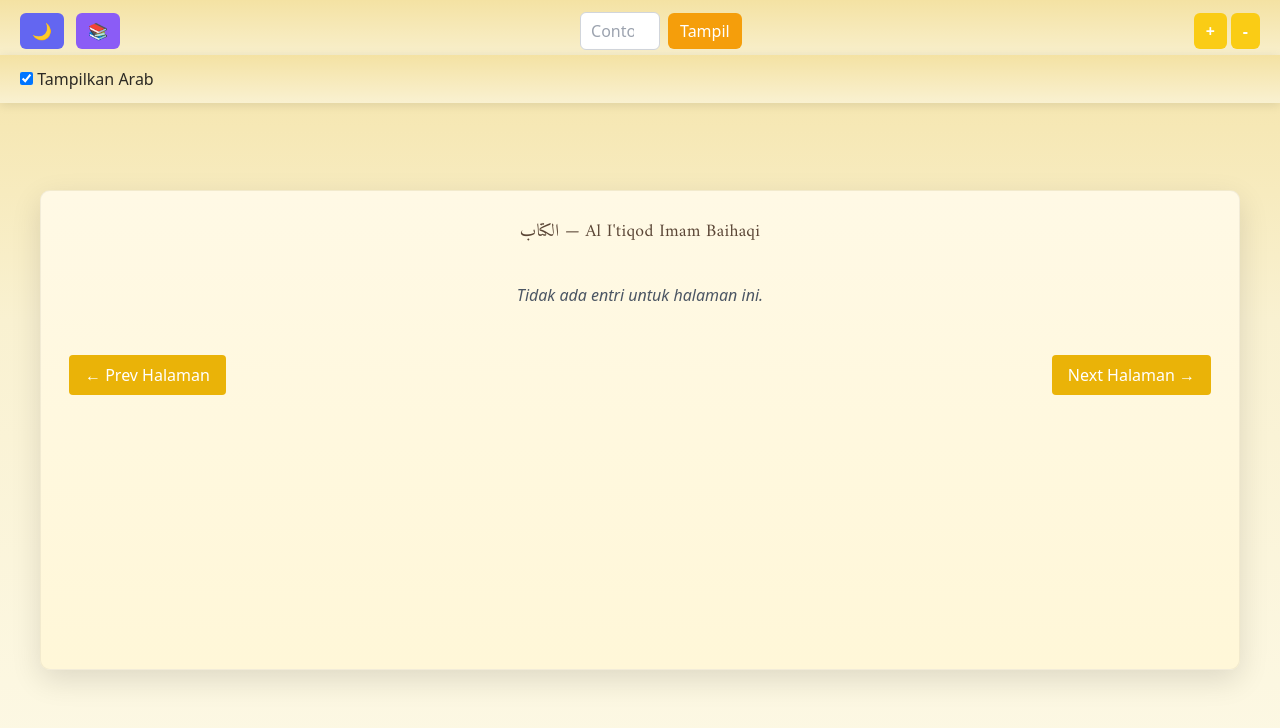
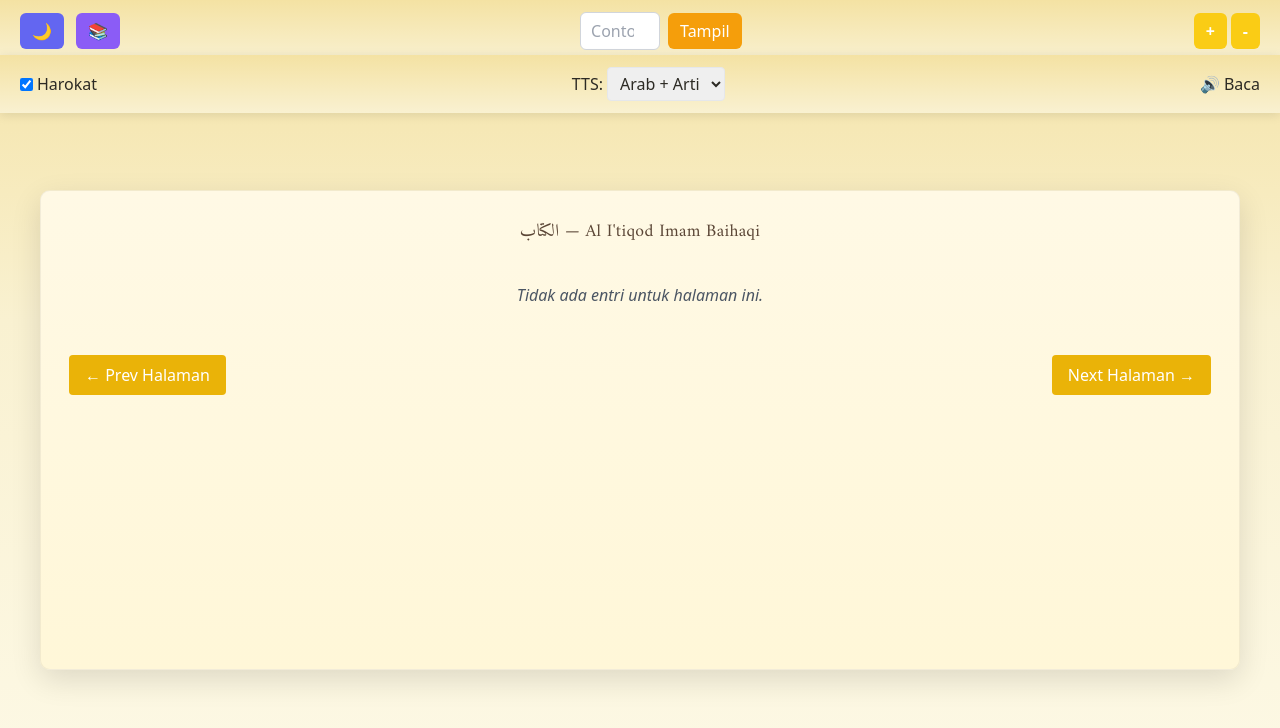
Before and after one commit to nu2883/kitab, a plain HTML site: page index.html in a window 1280 px wide. Drawn offline with nearby package versions, Linux system fonts and the light colour scheme.

Commit message:
Update index.html
Signed-off-by: nu2883 <39821900+nu2883@users.noreply.github.com>

```diff
--- a/index.html
+++ b/index.html
@@ -122,6 +122,7 @@
             justify-content: space-between;
             align-items: center;
         }
+
         .header-controls1 {
             position: fixed;
             top: 55px;
@@ -374,8 +375,15 @@
         }
 
         @keyframes fadeIn {
-            from { opacity: 0; transform: translate(-50%, -10px); }
-            to { opacity: 1; transform: translate(-50%, 0); }
+            from {
+                opacity: 0;
+                transform: translate(-50%, -10px);
+            }
+
+            to {
+                opacity: 1;
+                transform: translate(-50%, 0);
+            }
         }
 
         .theme-toggle {
@@ -473,21 +481,40 @@
             </div>
 
         </div>
-            <div class="header-controls1">
-                <label>
-                    <input type="checkbox" v-model="showArabic"> Tampilkan Arab
+        <div class="header-controls1 flex items-center gap-3">
+            <label class="flex items-center gap-1">
+                <input type="checkbox" v-model="showArabic">
+                <span>Harokat</span>
             </label>
+
+            <!-- Pilihan Mode TTS -->
+            <label class="flex items-center gap-1">
+                <span>TTS:</span>
+                <select v-model="ttsMode" class="border rounded px-2 py-1">
+                    <option value="arab-arti">Arab + Arti</option>
+                    <option value="arab">Arab saja</option>
+                </select>
+            </label>
+
+            <!-- Tombol Baca -->
+            <button @click="startReading(fullText, 'arab-arti')">
+                🔊 Baca
+            </button>
         </div>
+
+
 
         <!-- Fixed Bubble Dialog -->
         <div v-if="activeBubble" class="bubble-dialog-fixed">
-            <div class="bubble-header">{{ activeBubble.part }}</div>
+            <!-- {{activeBubble}} -->
+            <div class="bubble-header">{{ activeBubble.item.arab }}</div>
             <div class="bubble-content">
                 <div class="bubble-meaning">{{ activeBubble.item.arti || '(tidak ada)' }}</div>
                 <div class="bubble-kedudukan">{{ activeBubble.item.kedudukan || '(tidak ada)' }}</div>
             </div>
             <div class="bubble-actions">
-                <button class="bubble-btn bubble-btn-primary" @click="addToMyDictionary(activeBubble.item, activeBubble.part)">
+                <button class="bubble-btn bubble-btn-primary"
+                    @click="addToMyDictionary(activeBubble.item, activeBubble.part)">
                     Simpan
                 </button>
                 <button class="bubble-btn bubble-btn-secondary" @click="closeBubble">
@@ -543,9 +570,10 @@
                 <div v-if="pageRows.length === 0" class="p-8 text-center text-gray-600 italic">Tidak ada entri untuk
                     halaman ini.</div>
 
-<div v-if="pageRows.length" class="page-paragraph" :style="{ fontSize: fontSizeArabic + 'px' }" aria-live="polite">
+                <div v-if="pageRows.length" class="page-paragraph" :style="{ fontSize: fontSizeArabic + 'px' }"
+                    aria-live="polite">
                     <div>
-
+                        <!-- {{pageRows}} -->
                     </div>
                     <template v-for="(item, idx) in pageRows">
                         <template v-for="(part, j) in splitWords(showArabic ? item.arab : item.noHarokat)">
@@ -577,8 +605,18 @@
                 return {
                     GAS_BASE: 'https://script.google.com/macros/s/AKfycby025S9w4zqYOhMzReoyu2EOauP-7uVJZCFbCiC_lrclg9WXNapzwxGwo7LLW7sV15G6A/exec',
                     darkMode: false,
+                    speaking: false,
+                    showArabic: true,
+                    ttsMode: 'arab-arti',   // default
+                    speaking: false,
+                    sentences: [],
+                    currentSentenceIndex: 0,
+                    currentUtterance: null,
+                    active: null,      // biar nggak error [Vue warn]: active undefined
                     showArabic: true, // New data property
                     noHalaman: null,
+                    active: null,           // <--- tambahkan ini
+                    activeBubble: null,     // jika masih pakai juga
                     loading: false,
                     raw: null,
                     rows: [],
@@ -591,10 +629,134 @@
                 };
             },
             computed: {
+fullText() {
+    if (!this.pageRows || this.pageRows.length === 0) {
+      return '';
+    }
+
+    // Gabungkan seluruh teks berdasarkan mode yang dipilih
+    if (this.ttsMode === 'arab-arti') {
+      return this.pageRows.map(row => `${row.latin}. ${row.arti}.`).join(' ');
+    } else { // 'arab' atau mode lainnya
+      return this.pageRows.map(row => `${row.latin}.`).join(' ');
+    }
+  },
                 readUrl() { return this.GAS_BASE + '?action=read&table=query1'; },
                 insertUrlBase() { return this.GAS_BASE + '?action=insert&table=request&data='; }
             },
             methods: {
+                // -----------------------------
+                // TTS using your startReading()
+                // -----------------------------
+                  async startReading(text = '', mode = '') {
+    // Tombol 'Baca' global tidak menggunakan 'activeBubble'
+    if (this.speaking) {
+      this.stopReading();
+      return;
+    }
+
+    let source = text;
+    if (!source || !String(source).trim()) {
+      alert('Tidak ada teks untuk dibaca.');
+      return;
+    }
+
+    this._readMode = mode;
+    const cleaned = source.replace(/\*/g, '').replace(/Artinya/g, ' ').trim();
+
+    // Pecah menjadi kalimat berdasarkan tanda baca
+    let parts = cleaned.split(/(?<=[.!?,؛؟،\u060C\u061F])\s+/);
+    parts = parts.map(s => s.trim()).filter(Boolean);
+
+    this.sentences = parts;
+    this.currentSentenceIndex = 0;
+    this.speaking = true;
+
+    await this.readNextSentence();
+  },
+
+  async readNextSentence() {
+    // Logika penentuan bahasa yang diperbarui
+    if (!this.speaking) return;
+    if (!this.sentences || this.currentSentenceIndex >= this.sentences.length) {
+      this.speaking = false;
+      this.currentSentenceIndex = 0;
+      this.currentUtterance = null;
+      return;
+    }
+
+    const text = String(this.sentences[this.currentSentenceIndex] || '').trim();
+    if (!text) {
+      this.currentSentenceIndex++;
+      return this.readNextSentence();
+    }
+
+    // Tentukan bahasa berdasarkan mode dan konten teks
+    const mode = this._readMode;
+    let langPref;
+
+    // Untuk mode 'arab-arti', kita deteksi bahasa dari konten
+    if (mode === 'arab-arti') {
+      const isIndonesian = /[a-zA-Z]/.test(text) && (text.toLowerCase().includes('mendengar') || text.toLowerCase().includes('ibnu'));
+      langPref = isIndonesian ? 'id' : 'id'; // Latin dibaca Inggris, Arti dibaca Indonesia
+    } else {
+      // Untuk mode 'arab' (yang sekarang membaca latin), pakai 'en'
+      langPref = 'en';
+    }
+
+    try {
+      window.speechSynthesis.cancel();
+      const u = new SpeechSynthesisUtterance(text);
+      const loadedVoices = window.speechSynthesis.getVoices() || [];
+
+      let chosen = loadedVoices.find(v => v.lang && v.lang.toLowerCase().startsWith(langPref));
+      if (!chosen) chosen = loadedVoices.find(v => v.lang && v.lang.toLowerCase().includes(langPref));
+      if (!chosen && loadedVoices.length) chosen = loadedVoices[0];
+
+      if (chosen) {
+        u.voice = chosen;
+        u.lang = chosen.lang || langPref;
+      } else {
+        u.lang = (langPref === 'ar') ? 'ar-SA' : (langPref === 'id' ? 'id-ID' : 'en-US');
+      }
+
+      u.rate = (langPref === 'ar') ? 0.95 : 1.0;
+      u.pitch = 1.0;
+
+      this.currentUtterance = u;
+
+      u.onend = () => {
+        this.currentUtterance = null;
+        this.currentSentenceIndex++;
+        setTimeout(() => {
+          this.readNextSentence();
+        }, 80);
+      };
+      u.onerror = (e) => {
+        console.warn('TTS error', e);
+        this.currentUtterance = null;
+        this.speaking = false;
+      };
+
+      window.speechSynthesis.speak(u);
+    } catch (err) {
+      console.error('readNextSentence error', err);
+      this.speaking = false;
+      this.currentUtterance = null;
+    }
+  },
+
+  stopReading() {
+    try {
+      window.speechSynthesis.cancel();
+    } catch (e) {}
+    this.speaking = false;
+    this.sentences = [];
+    this.currentSentenceIndex = 0;
+    this.currentUtterance = null;
+  },
+
+
                 addToMyDictionary(item, part) {
                     const exists = this.myDictionary.some(k => k.arab === part && k.hal === item.hal);
                     if (!exists) {
@@ -626,7 +788,7 @@
                 },
                 exportDictionary() {
                     const dataStr = JSON.stringify(this.myDictionary, null, 2);
-                    const dataUri = 'data:application/json;charset=utf-8,'+ encodeURIComponent(dataStr);
+                    const dataUri = 'data:application/json;charset=utf-8,' + encodeURIComponent(dataStr);
 
                     const exportFileDefaultName = 'kamus-saya.json';
 
```
Lines whose indentation alone changed are shown as unchanged.
